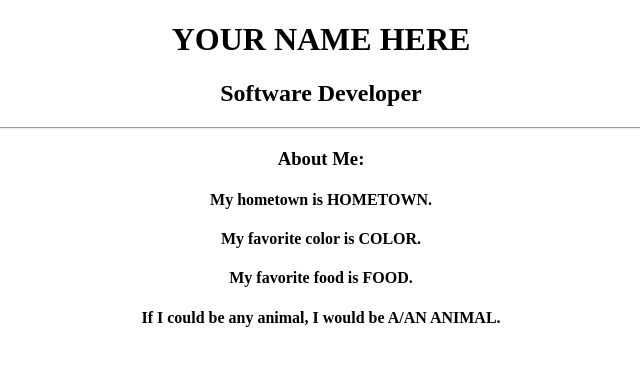
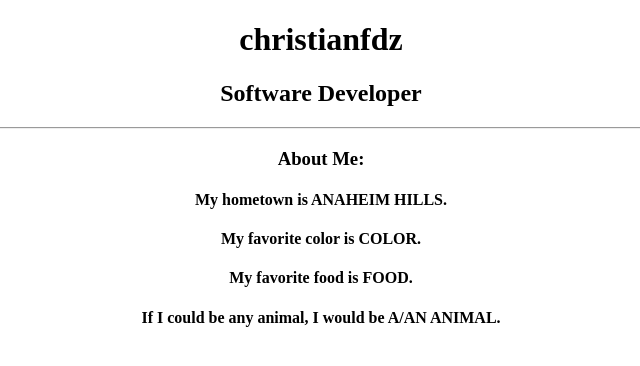
Before and after one commit to christianfdz/first-repo, a plain HTML site: page index.html in a window 1280 px wide. Shown: the whole page, without its empty margins (319-959 px from the left). Drawn offline with Linux system fonts and the light colour scheme.

Commit message:
Adding new placeholder text

```diff
--- a/index.html
+++ b/index.html
@@ -7,11 +7,15 @@
 		  </head>
 		  <body>
 			<div align="center">
-				<h1>YOUR NAME HERE</h1>
+				<h1>christianfdz<h1>
+
+                </h1>
+
+                </h1>
 				<h2>Software Developer</h2>
 				<hr>
 				<h3>About Me:</h3>
-					<h4>My hometown is HOMETOWN.</h4>
+					<h4>My hometown is ANAHEIM HILLS.</h4>
 					<h4>My favorite color is COLOR.</h4>
 					<h4>My favorite food is FOOD.</h4>
 					<h4>If I could be any animal, I would be A/AN ANIMAL.</h4>
```
